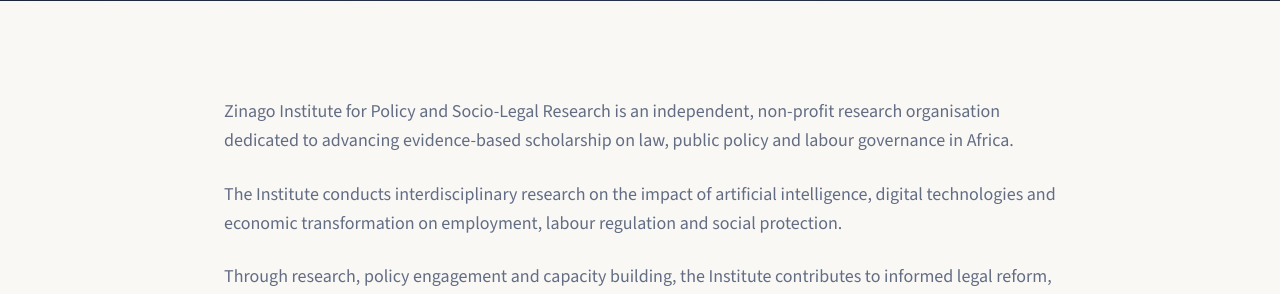
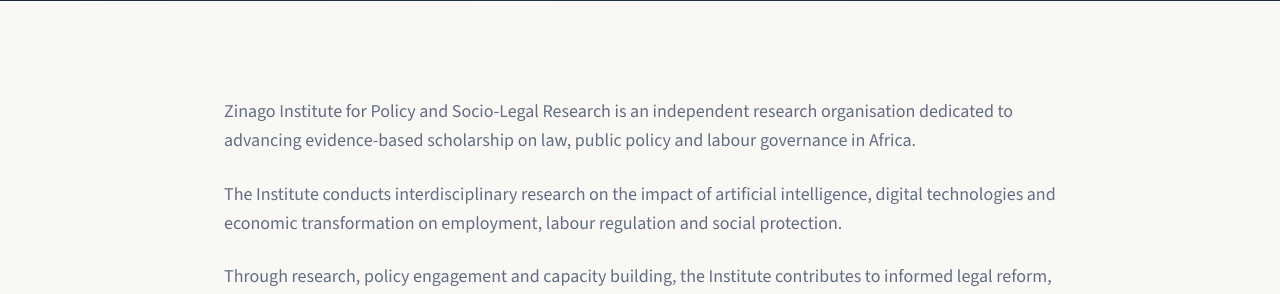
Before and after one commit to Emeka-Onwuepe/zinagoinstitute-new, a Django app: page /about in a window 1280 px wide. Shown: the part 372-666 px from the top of the page. Run offline with Django 5.2, Linux system fonts and the light colour scheme; some libraries are stand-ins or nearby versions; some web fonts are replaced.

Commit message:
removed non-profit

```diff
--- a/frontview/templates/frontview/about.html
+++ b/frontview/templates/frontview/about.html
@@ -33,7 +33,7 @@
       <div class="container max-w-4xl">
         <div  class="prose-section">
           <p class="text-lg leading-relaxed text-muted-foreground mb-6">
-            Zinago Institute for Policy and Socio-Legal Research is an independent, non-profit research organisation dedicated to advancing evidence-based scholarship on law, public policy and labour governance in Africa.
+            Zinago Institute for Policy and Socio-Legal Research is an independent research organisation dedicated to advancing evidence-based scholarship on law, public policy and labour governance in Africa.
           </p>
           <p class="text-lg leading-relaxed text-muted-foreground mb-6">
             The Institute conducts interdisciplinary research on the impact of artificial intelligence, digital technologies and economic transformation on employment, labour regulation and social protection.
@@ -119,7 +119,7 @@
 
         <div>
           <p class="text-lg leading-relaxed text-muted-foreground mb-6">
-            As a non-profit research organisation, Zinago Institute supports its research and programmes through grants, research funding, donations and institutional partnerships that advance its public-interest objectives.
+            As a research organisation, Zinago Institute supports its research and programmes through grants, research funding, donations and institutional partnerships that advance its public-interest objectives.
           </p>
           <p class="text-lg leading-relaxed text-muted-foreground mb-6">
             All resources received are applied solely towards the Institute's research, educational and policy development activities in accordance with applicable laws and regulatory requirements.
--- a/frontview/templates/frontview/base.html
+++ b/frontview/templates/frontview/base.html
@@ -12,7 +12,7 @@
         <meta http-equiv="X-UA-Compatible" content="IE=edge">
         <meta name="author" content="Emeka Casper Onwuepe " />
 
-        <meta name="description" content="An independent, non-profit research organisation advancing evidence-based scholarship on law, public policy and labour governance in Africa.">
+        <meta name="description" content="An independent research organisation advancing evidence-based scholarship on law, public policy and labour governance in Africa.">
         <meta property="og:title" content="Zinago Institute for Policy and Socio-Legal Research">
         <meta property="og:description" content="Advancing evidence-based scholarship on law, public policy and labour governance in Africa.">
         <meta property="og:type" content="website">
--- a/frontview/templates/frontview/footer.html
+++ b/frontview/templates/frontview/footer.html
@@ -9,7 +9,7 @@
             <span class="font-heading font-semibold text-lg">Zinago Institute</span>
           </div>
           <p class="text-primary-foreground/60 text-sm leading-relaxed max-w-xs">
-            An independent, non-profit research organisation dedicated to advancing evidence-based scholarship on law, public policy and labour governance in Africa.
+            An independent research organisation dedicated to advancing evidence-based scholarship on law, public policy and labour governance in Africa.
           </p>
         </div>
 
--- a/frontview/templates/frontview/index.html
+++ b/frontview/templates/frontview/index.html
@@ -32,7 +32,7 @@
               Zinago Institute for Policy &amp; Socio-Legal Research
             </h1>
             <p class="text-primary-foreground/80 text-lg md:text-xl leading-relaxed mb-8 max-w-2xl">
-              An independent, non-profit research organisation advancing evidence-based scholarship on law, public policy and labour governance in Africa.
+              An independent research organisation advancing evidence-based scholarship on law, public policy and labour governance in Africa.
             </p>
             <div class="flex flex-wrap gap-4">
               <a
```
